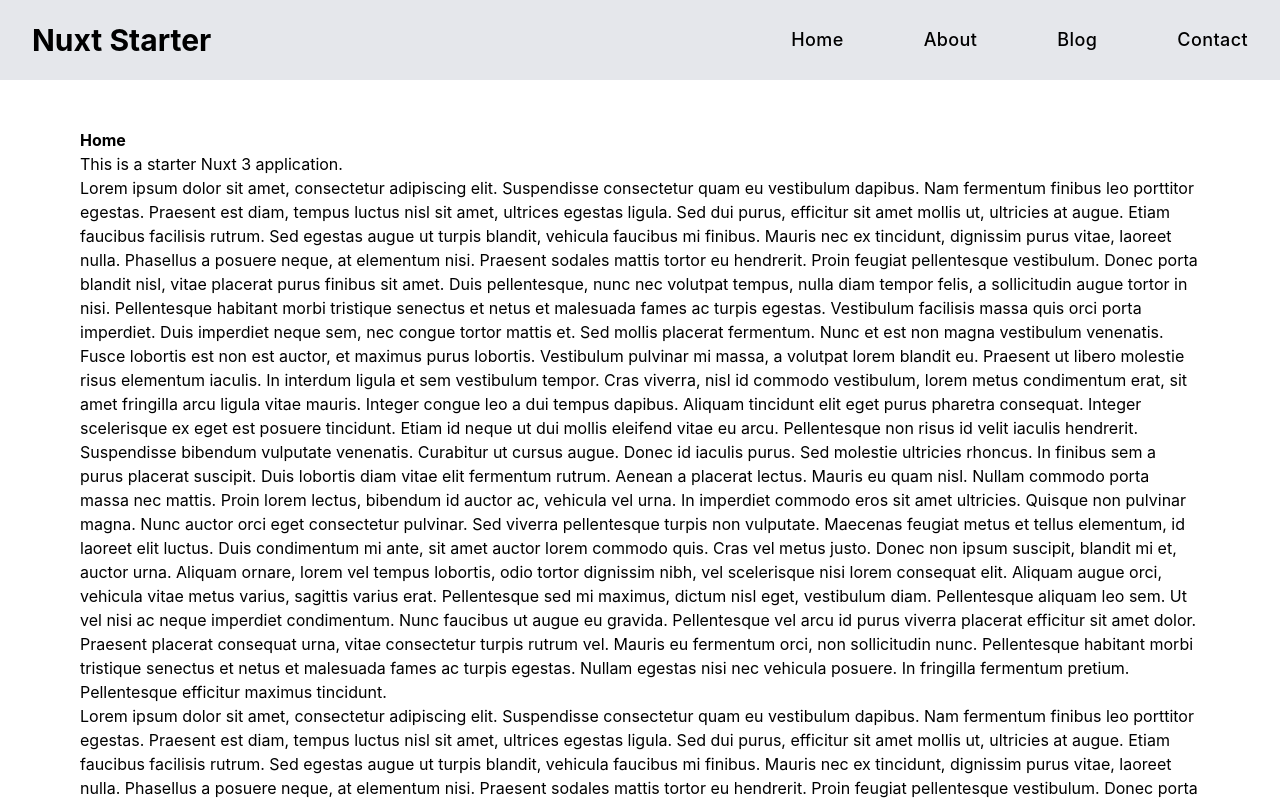
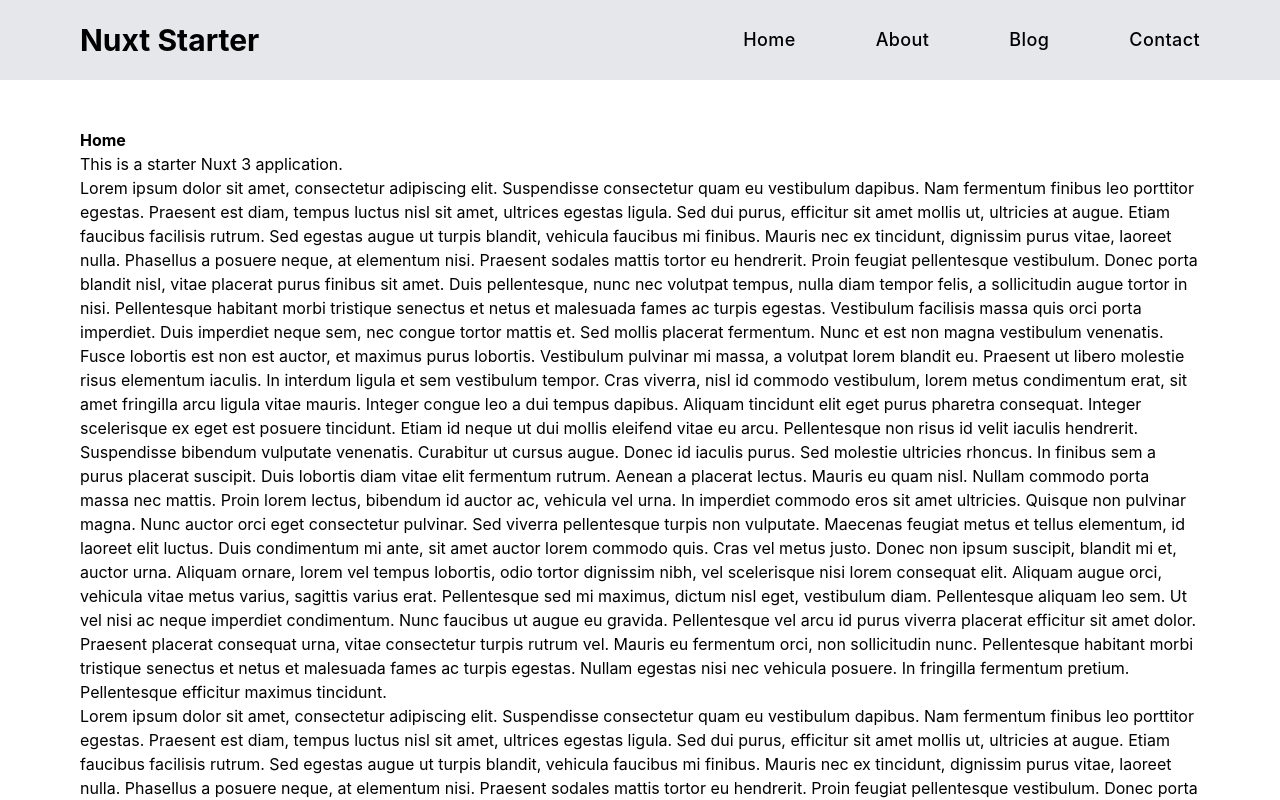
Before and after one commit to jackbarham/nuxt-starter-website, a Nuxt app: page / in a window 1280 px wide. Shown: the top 800 px of the page. Built offline with nearby package versions, Linux system fonts and the light colour scheme.

Commit message:
Semantic HTML header and menu markup.

```diff
--- a/assets/css/main.css
+++ b/assets/css/main.css
@@ -22,6 +22,10 @@
   h1, h2, h3, h4, h5, h6 {
     font-family: theme(--font-family-body);
     font-weight: 700;
+  }
+
+  button {
+    @apply hover:cursor-pointer;
   }
 }
 
--- a/components/MainHeader.vue
+++ b/components/MainHeader.vue
@@ -1,16 +1,20 @@
 <template>
-  <header class="header fixed top-0 left-0 w-full z-50 transform transition-transform duration-300 ease-in-out" :class="headerVisible ? 'translate-y-0' : '-translate-y-full'">
+  <header
+    class="header fixed top-0 left-0 w-full z-50 transform transition-transform duration-300 ease-in-out"
+    :class="headerVisible ? 'translate-y-0' : '-translate-y-full'"
+  >
 
     <!-- Main Header -->
     <div class="bg-gray-200 relative z-50">
-      <div class="h-16 md:h-20 flex justify-between items-center px-4 md:px-8">
+      <div class="h-16 md:h-20 flex justify-between items-center layout-full">
 
         <!-- Title -->
         <h1 class="text-2xl md:text-3xl font-bold text-black">
           <NuxtLink to="/" @click="closeMobileMenu">{{ appTitle }}</NuxtLink>
         </h1>
 
-        <!-- Desktop Menu -->
+        <!-- Desktop Navigation -->
+        <nav aria-label="Main navigation">
           <ul class="hidden md:flex md:space-x-16 lg:space-x-20">
             <li v-for="page in pages" :key="page.url">
               <NuxtLink :to="page.url" class="relative group font-medium tracking-wide">
@@ -21,19 +25,24 @@
               </NuxtLink>
             </li>
           </ul>
+        </nav>
 
         <!-- Mobile Menu Button -->
         <button
           @click="toggleMobileMenu"
           class="md:hidden bg-gray-800 text-white px-3 py-2 rounded relative z-50"
           aria-label="Toggle mobile menu"
+          :aria-expanded="isMobileMenuOpen"
+          :aria-controls="isMobileMenuOpen ? 'mobile-navigation' : undefined"
         >{{ isMobileMenuOpen ? 'Close' : 'Menu' }}</button>
 
       </div>
     </div>
 
-    <!-- Mobile Menu -->
-    <div
+    <!-- Mobile Navigation -->
+    <nav
+      aria-label="Mobile navigation"
+      :id="isMobileMenuOpen ? 'mobile-navigation' : undefined"
       class="absolute -z-10 left-0 w-full bg-gray-200 p-6 pt-8 transform transition-transform ease-in-out duration-200"
       :class="isMobileMenuOpen ? 'translate-y-0' : '-translate-y-full'"
       :style="{ top: '64px', height: 'calc(100vh - 64px)' }"
@@ -44,10 +53,10 @@
             :to="page.url"
             @click="closeMobileMenu"
             class="block text-2xl font-medium tracking-wide py-3 hover:text-gray-600 transition-colors"
-          >{{ page.title }} </NuxtLink>
+          >{{ page.title }}</NuxtLink>
         </li>
       </ul>
-    </div>
+    </nav>
 
   </header>
 </template>
```
Lines whose indentation alone changed are shown as unchanged.
